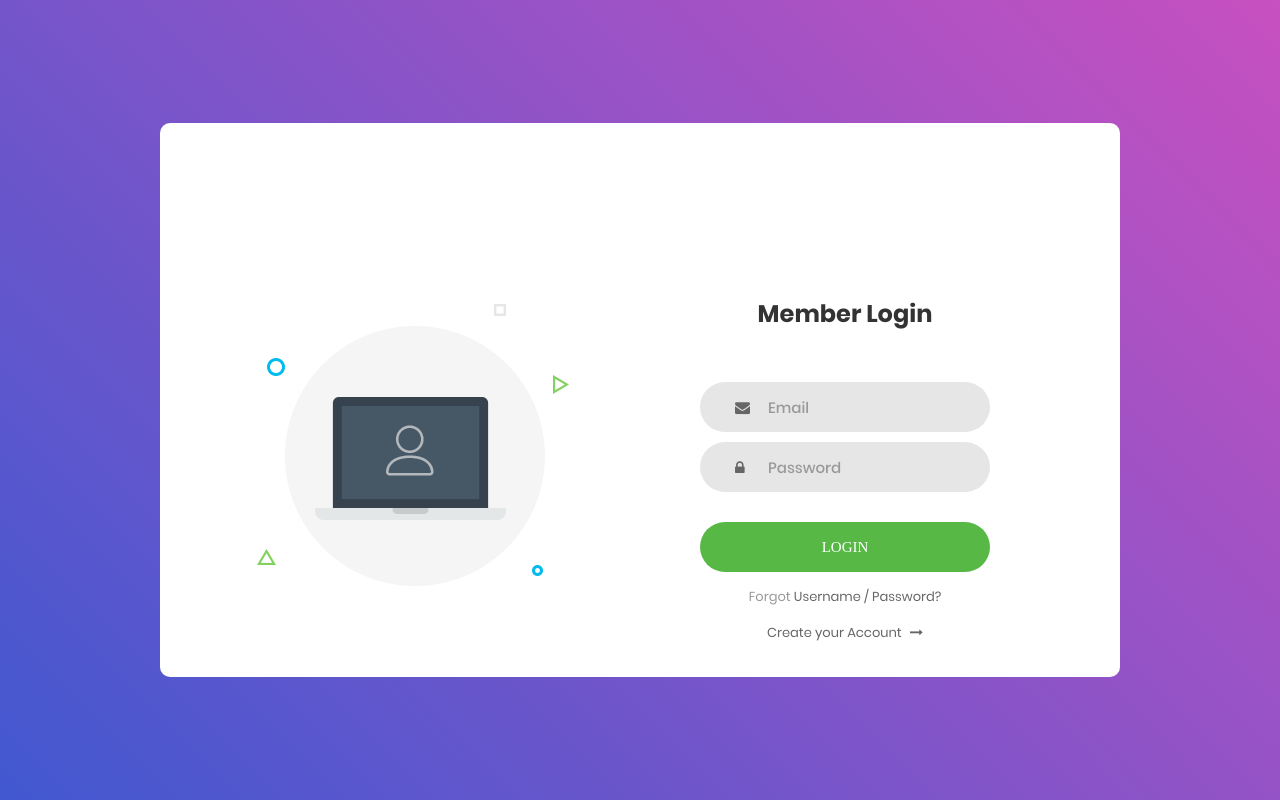
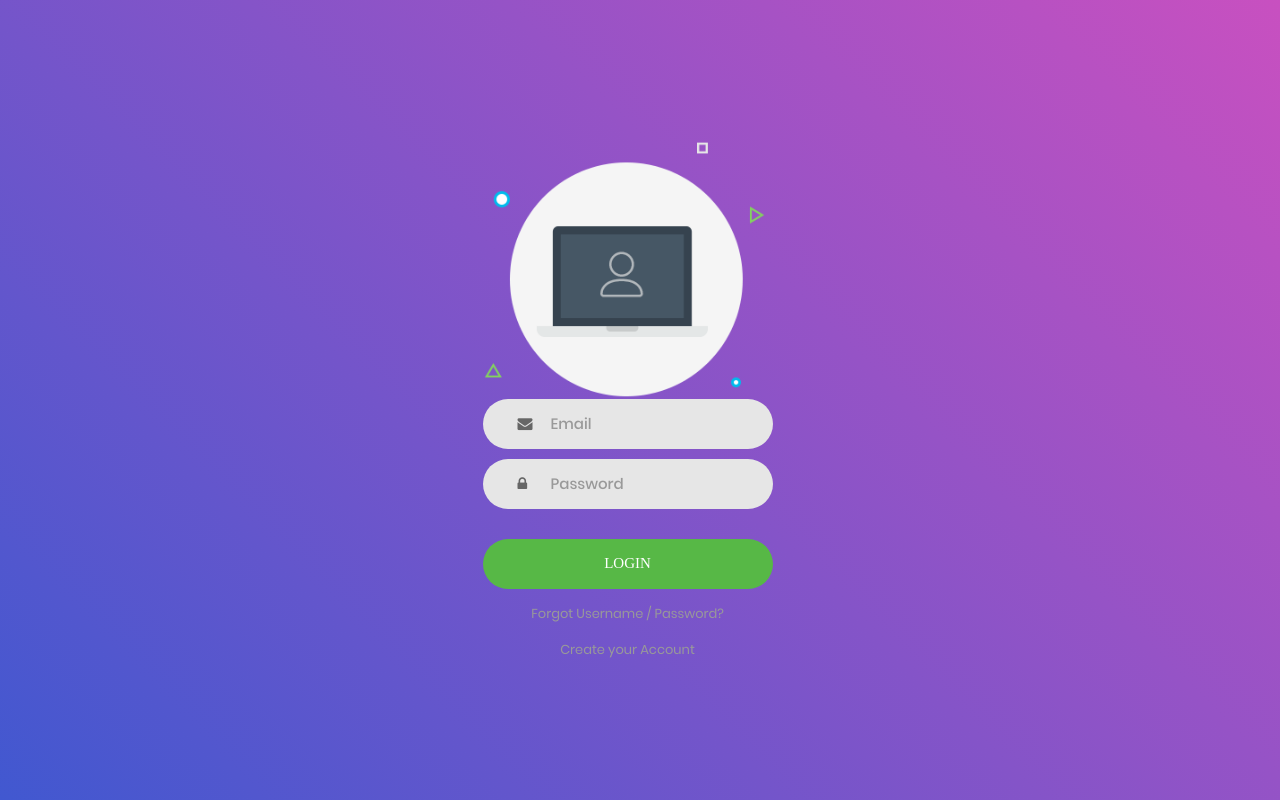
Before and after one commit to mjalal01/ServletsHandlingWithJDBC, a web app: page / in a window 1280 px wide. Run offline with its HTML, style and script files only (its server is not run), Linux system fonts and the light colour scheme; data that the repository does not hold is empty; some web fonts are replaced.

Commit message:
Some Login Modifications

```diff
--- a/src/main/webapp/css/main.css
+++ b/src/main/webapp/css/main.css
@@ -194,11 +194,11 @@ iframe {
 /*------------------------------------------------------------------
 [  ]*/
 .login100-pic {
-  width: 316px;
+  width: 315px;
 }
 
 .login100-pic img {
-  max-width: 100%;
+  max-width: 90%;
 }
 
 
--- a/src/main/webapp/index.html
+++ b/src/main/webapp/index.html
@@ -25,15 +25,15 @@
 
 	<div class="limiter">
 		<div class="container-login100">
-			<div class="wrap-login100">
-				<div class="login100-pic js-tilt" data-tilt>
+			<div >
+				<div class="login100-pic " data-tilt >
 					<img src="images/img-01.png" alt="IMG">
 				</div>
 
-                            <form class="login100-form validate-form" action="About.html">
-					<span class="login100-form-title">
+                            <form class="login100-form validate-form" action="About.html" >
+				<!--	<span class="login100-form-title">
 						Member Login
-					</span>
+					</span>-->
 
 					<div class="wrap-input100 validate-input" data-validate = "Valid email is required: ex@abc.xyz">
 						<input class="input100" type="text" name="email" placeholder="Email">
@@ -61,15 +61,14 @@
 						<span class="txt1">
 							Forgot
 						</span>
-						<a class="txt2" href="#">
+						<a class="txt1" href="#">
 							Username / Password?
 						</a>
 					</div>
 
 					<div class="text-center p-t-12">
-						<a class="txt2" href="Registration.html">
+						<a class="txt1" href="Registration.html">
 							Create your Account
-							<i class="fa fa-long-arrow-right m-l-5" aria-hidden="true"></i>
 						</a>
 					</div>
 
```
Also changed, not shown: 3 other files.
